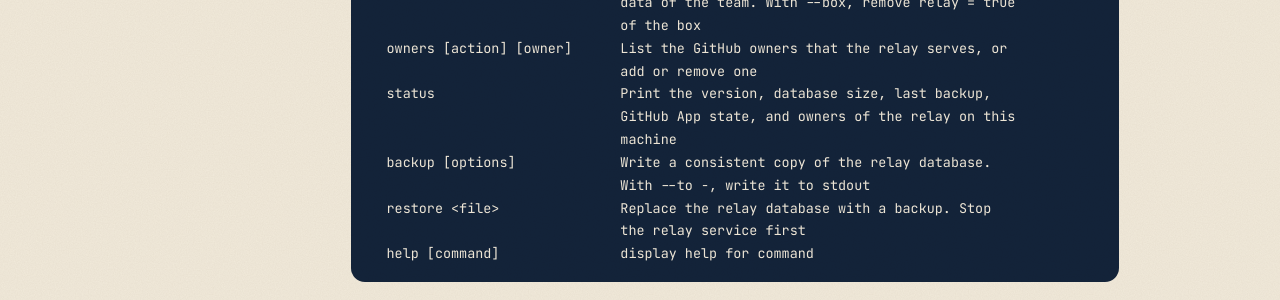
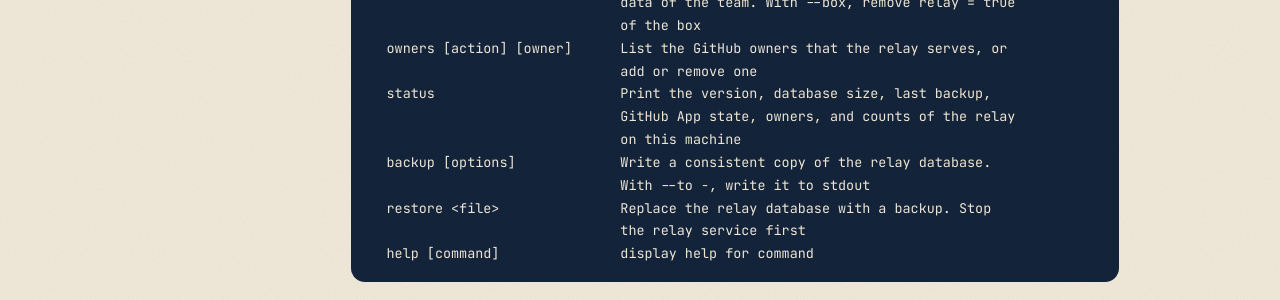
Before and after one commit to dlhck/ferry, a Jekyll site: the page built from docs/commands.md, in a window 1280 px wide and 1400 px high, scrolled down 35053 px. Shown: the part 792-1092 px from the top of the window. Built offline with Jekyll 4.4.1, drawn with Linux system fonts in a browser that asks for light colours; some of the changed text lies outside the part shown.

Commit message:
feat(cli): show the store counts in ferry relay status
Part of #306.

````diff
--- a/docs/commands.md
+++ b/docs/commands.md
@@ -1514,8 +1514,8 @@
   owners [action] [owner]      List the GitHub owners that the relay serves, or
                                add or remove one
   status                       Print the version, database size, last backup,
-                               GitHub App state, and owners of the relay on this
-                               machine
+                               GitHub App state, owners, and counts of the relay
+                               on this machine
   backup [options]             Write a consistent copy of the relay database.
                                With --to -, write it to stdout
   restore <file>               Replace the relay database with a backup. Stop
@@ -1615,8 +1615,8 @@
 ```text
 Usage: ferry relay status [options]
 
-Print the version, database size, last backup, GitHub App state, and owners of
-the relay on this machine
+Print the version, database size, last backup, GitHub App state, owners, and
+counts of the relay on this machine
 
 Options:
   -h, --help  display help for command
--- a/src/cli.ts
+++ b/src/cli.ts
@@ -2050,7 +2050,7 @@
     });
   relayGroup
     .command("status")
-    .description("Print the version, database size, last backup, GitHub App state, and owners of the relay on this machine")
+    .description("Print the version, database size, last backup, GitHub App state, owners, and counts of the relay on this machine")
     .action(async () => {
       const { relayStatus } = await import("./messaging/commands.ts");
       report(await relayStatus(VERSION, messagingHome()), (status) => {
@@ -2060,6 +2060,10 @@
         writeLine(`Last backup: ${status.lastBackup ?? "none"}`);
         writeLine(`GitHub App: ${status.githubApp ? "configured" : "not configured. Run ferry relay setup github-app."}`);
         writeLine(status.owners.length > 0 ? `Owners: ${status.owners.join(", ")}` : "Owners: none. Run ferry relay owners add <owner>.");
+        if (status.counts !== null) {
+          const { owners, devices, liveSessions, conversations, openRequests } = status.counts;
+          writeLine(`Counts: ${owners} owners, ${devices} devices, ${liveSessions} live sessions, ${conversations} conversations, ${openRequests} open requests`);
+        }
       });
     });
   relayGroup
--- a/src/messaging/commands.ts
+++ b/src/messaging/commands.ts
@@ -18,6 +18,7 @@
 import { VERSION } from "../version.ts";
 import { LOGIN } from "./ids.ts";
 import type { GitHubAccess } from "./relay/access.ts";
+import type { StoreCounts } from "./relay/store.ts";
 import type { LinkResult, RunOptions } from "../link.ts";
 import { spawn, spawnSync } from "node:child_process";
 import { installUserService, launchdPath, systemdPath, uninstallUserService, type WatchServiceResult } from "../watch-service.ts";
@@ -378,7 +379,7 @@
   return restoreStore(file, join(home, RELAY_DB_FILE));
 }
 
-/** `ferry relay status`: the local state of the relay host. It does not open the store. */
+/** `ferry relay status`: the local state of the relay host. It reads the counts of the store and takes no lock, so it works while the relay runs. */
 export async function relayStatus(version: string, home = homedir()): Promise<{
   version: string;
   service: boolean;
@@ -386,8 +387,10 @@
   lastBackup: string | null;
   githubApp: boolean;
   owners: readonly string[];
+  counts: StoreCounts | null;
 }> {
   const { latestBackup } = await import("./relay/backup.ts");
+  const { storeCounts } = await import("./relay/store.ts");
   const { statSync } = await import("node:fs");
   const db = join(home, RELAY_DB_FILE);
   const config = readRelayConfig(home);
@@ -399,6 +402,7 @@
     lastBackup: latestBackup(db),
     githubApp: config.github !== null && existsSync(join(home, RELAY_KEY_FILE)),
     owners: config.allowedOwners,
+    counts: storeCounts(db),
   };
 }
 
````
Also changed, not shown: test/messaging/cli/commands.test.ts (+8 -1 lines).
